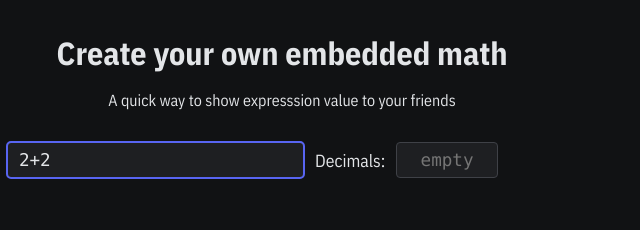
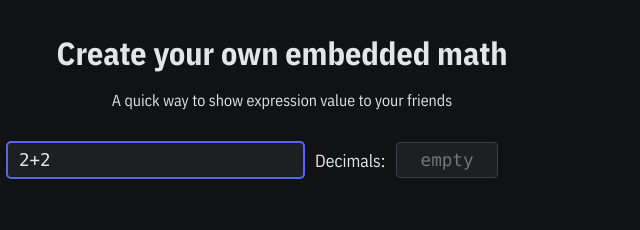
Before and after one commit to Chrysaloid/discord_math_embed, a website with bundled scripts: page src/embed.html in a window 1280 px wide. Shown: the top 230 px of the page, 358-998 px from the left. Built offline with nearby package versions, Linux system fonts and the light colour scheme.

Commit message:
Fixed typo

```diff
--- a/src/embed.html
+++ b/src/embed.html
@@ -210,7 +210,7 @@ footer {
 </head>
 <body>
 <h1>Create your own embedded math</h1>
-<p class="subtext">A quick way to show expresssion value to your friends</p>
+<p class="subtext">A quick way to show expression value to your friends</p>
 
 <!-- Decimals is plain text: a number field would refuse the "e" and empty a value it cannot parse
 (such as a URL's decimals=abc), where the preview should show the error Discord shows, and
```
